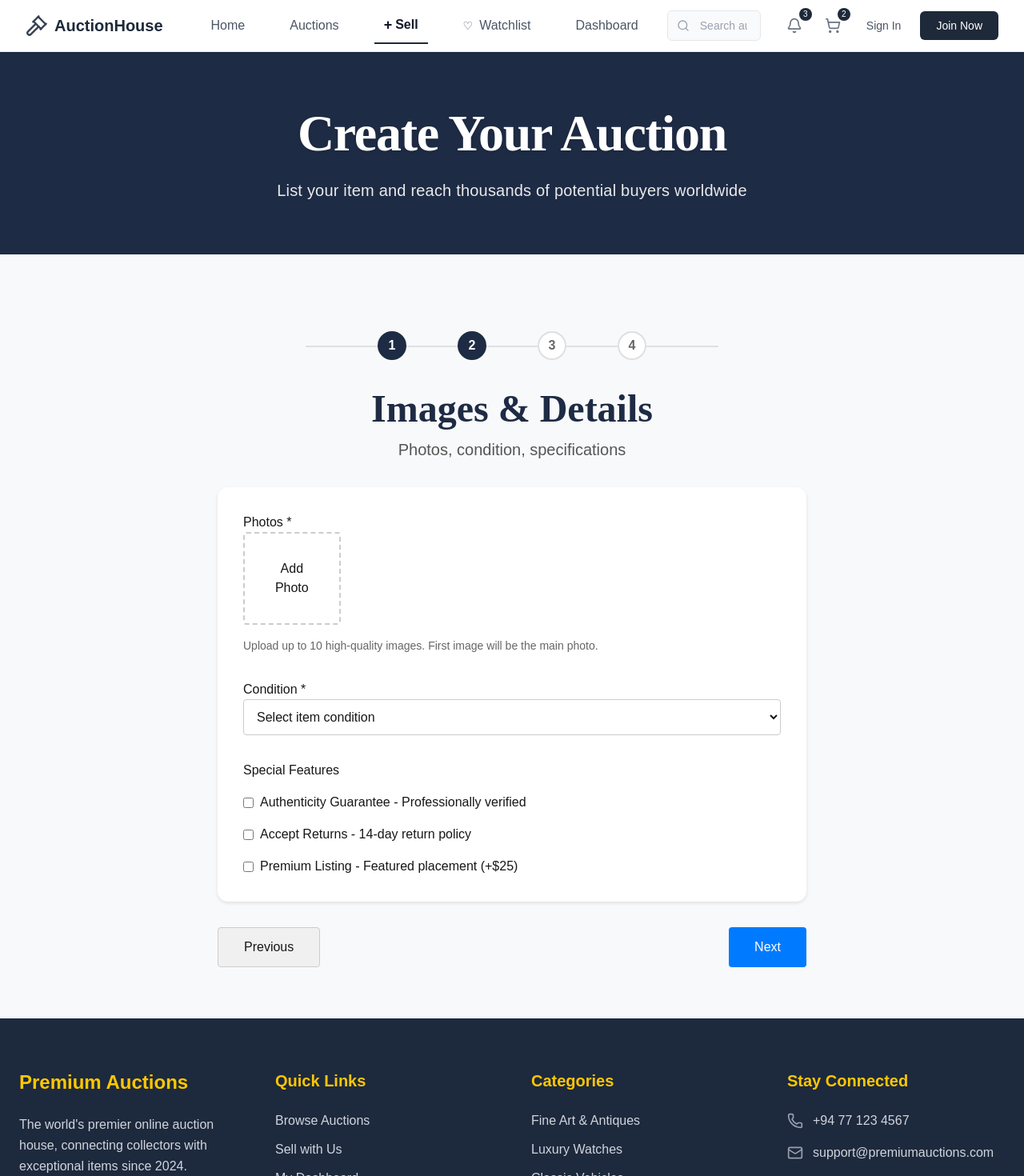
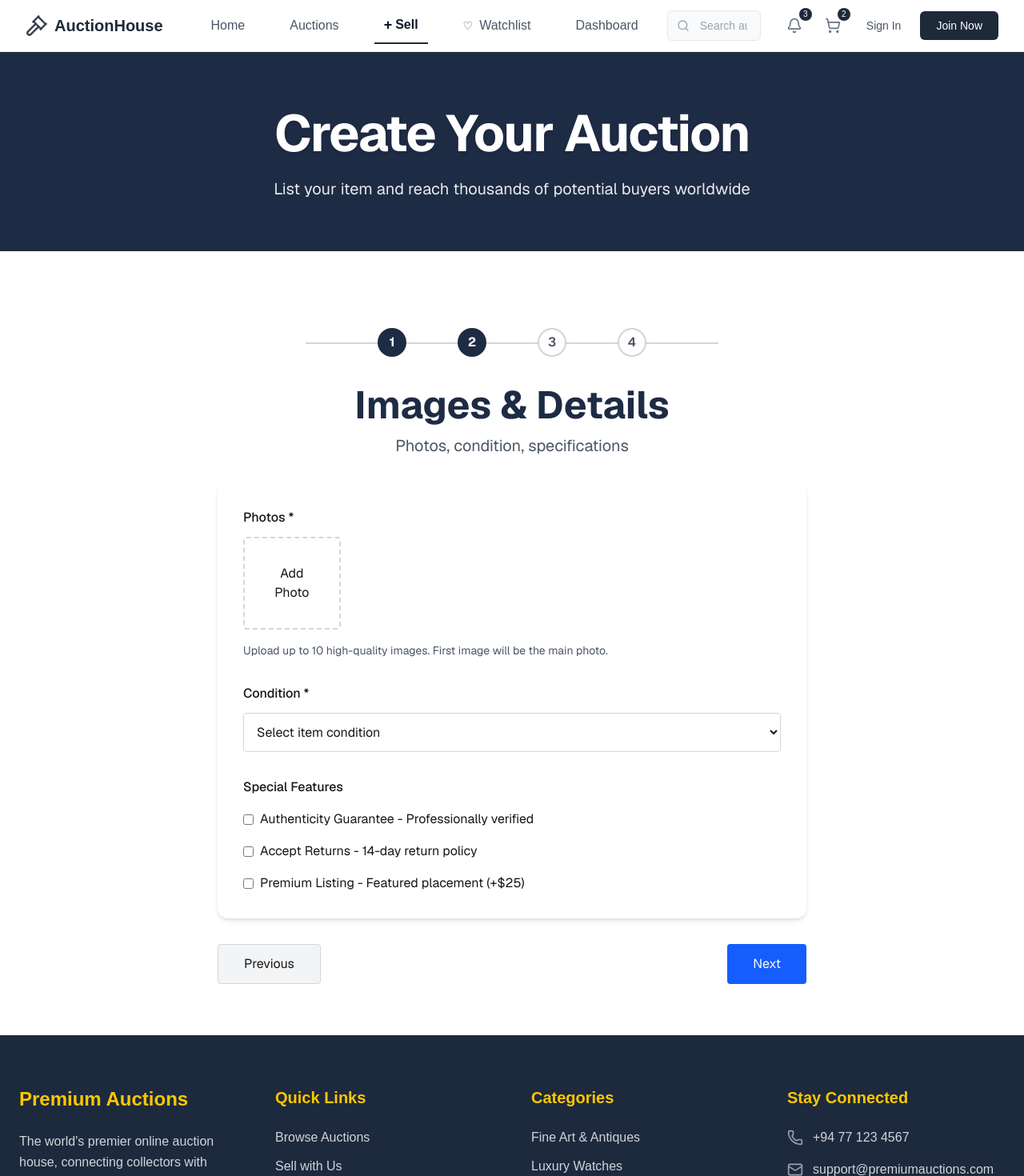
Before and after one commit to Himashmayadunna/auction-management-system, a Next.js app: page /sell in a window 1280 px wide. Shown: the top 1470 px of the page at 80% size. Built offline with nearby package versions, Linux system fonts and the light colour scheme.

Commit message:
removed css file page.jsx with tailwind css

```diff
--- a/src/app/sell/page.jsx
+++ b/src/app/sell/page.jsx
@@ -2,7 +2,6 @@
 
 import { useState } from 'react';
 import Image from 'next/image';
-import styles from './sell.module.css';
 
 export default function SellPage() {
   const [images, setImages] = useState([]);
@@ -10,80 +9,87 @@ export default function SellPage() {
   const [features, setFeatures] = useState({
     authenticity: false,
     returns: false,
-    premium: false
+    premium: false,
   });
 
   const handleImageUpload = (e) => {
     const files = Array.from(e.target.files);
-    const imageUrls = files.map(file => URL.createObjectURL(file));
-    setImages(prev => [...prev, ...imageUrls]);
+    const imageUrls = files.map((file) => URL.createObjectURL(file));
+    setImages((prev) => [...prev, ...imageUrls]);
   };
 
   const removeImage = (index) => {
-    setImages(prev => prev.filter((_, i) => i !== index));
+    setImages((prev) => prev.filter((_, i) => i !== index));
   };
 
   const handleSubmit = async (e) => {
     e.preventDefault();
-    // Mock API call - will be replaced with real API later
-    console.log({
-      images,
-      condition,
-      features
-    });
+    console.log({ images, condition, features });
   };
 
   return (
-    <div className={styles.container}>
-      <div className={styles.headerBox}>
-      <div className={styles.titleContainer}>
-        <h1 className={styles.title}>Create Your Auction</h1>
-        <p className={styles.subtitle}>List your item and reach thousands of potential buyers worldwide</p>
+    <div className="min-h-screen bg-[var(--background)] text-[var(--foreground)] w-full m-0 p-0 font-sans">
+      {/* Header */}
+      <div className="bg-[#1e2b44] py-16 px-8 mb-8">
+        <div className="max-w-[800px] mx-auto text-center">
+          <h1 className="text-[4rem] font-bold text-white mb-4 tracking-tight leading-[1.2]" style={{ textShadow: '0 2px 4px rgba(0,0,0,0.1)' }}>
+            Create Your Auction
+          </h1>
+          <p className="text-xl font-normal text-white/90 mb-0">
+            List your item and reach thousands of potential buyers worldwide
+          </p>
         </div>
       </div>
-      <div className={styles.formContainer}>
-      <div className={styles.progress}>
-         <div className={`${styles.step} ${styles.stepActive}`}>1</div>
-         <div className={`${styles.step} ${styles.stepActive}`}>2</div>
-         <div className={styles.step}>3</div>
-         <div className={styles.step}>4</div>
+
+      {/* Form container */}
+      <div className="bg-[var(--background)] p-8 max-w-[800px] mx-auto my-8">
+        {/* Progress */}
+        <div className="relative max-w-[800px] mx-auto my-8 flex justify-center items-center gap-16">
+          <div className="absolute left-[15%] right-[15%] top-1/2 h-[2px] bg-gray-300 z-0" />
+
+          <div className="relative z-10 w-9 h-9 rounded-full bg-[#1e2b44] border-[#1e2b44] text-white font-bold text-base flex items-center justify-center">1</div>
+          <div className="relative z-10 w-9 h-9 rounded-full bg-[#1e2b44] border-[#1e2b44] text-white font-bold text-base flex items-center justify-center">2</div>
+          <div className="relative z-10 w-9 h-9 rounded-full bg-white border-2 border-gray-300 text-gray-600 font-semibold text-base flex items-center justify-center">3</div>
+          <div className="relative z-10 w-9 h-9 rounded-full bg-white border-2 border-gray-300 text-gray-600 font-semibold text-base flex items-center justify-center">4</div>
         </div>
 
-        <div className={styles.formTopic}>
-          <h1 className={styles.formTopicTitle}>Images & Details</h1>
-          <p className={styles.formTopicSubtitle}>Photos, condition, specifications</p>
+        {/* Form topic */}
+        <div className="max-w-[800px] mx-auto mb-8 text-center">
+          <h1 className="text-[3rem] font-bold mb-2 text-[#1e2b44]" style={{ lineHeight: '1.2' }}>
+            Images & Details
+          </h1>
+          <p className="text-xl text-gray-600 m-0">Photos, condition, specifications</p>
         </div>
 
+        <form onSubmit={handleSubmit} className="mt-8">
+          <section className="bg-[var(--background)] rounded-[13px] p-8 shadow-md mb-8">
+            {/* Image upload */}
+            <div className="mb-8">
+              <h3 className="text-base font-medium mb-3">Photos *</h3>
 
-      <form onSubmit={handleSubmit} className={styles.form}>
-        <section className={styles.section}>
-
-          <div className={styles.imageUpload}>
-            <h3>Photos *</h3>
-            <div className={styles.imageGrid}>
+              <div className="grid gap-4 mb-4" style={{ gridTemplateColumns: 'repeat(auto-fill, minmax(100px, 1fr))' }}>
                 {images.map((image, index) => (
-                <div key={index} className={styles.imagePreview}>
-                  <Image src={image} alt={`Preview ${index + 1}`} width={100} height={100} />
-                  <button type="button" onClick={() => removeImage(index)}>&times;</button>
+                  <div key={index} className="relative rounded-sm overflow-hidden">
+                    <Image src={image} alt={`Preview ${index + 1}`} width={100} height={100} unoptimized />
+                    <button type="button" onClick={() => removeImage(index)} className="absolute top-1 right-1 bg-black/50 text-white rounded-full w-5 h-5 flex items-center justify-center border-none cursor-pointer">
+                      &times;
+                    </button>
                   </div>
                 ))}
-              <label className={styles.uploadButton}>
-                <input
-                  type="file"
-                  accept="image/*"
-                  multiple
-                  onChange={handleImageUpload}
-                  style={{ display: 'none' }}
-                />
+
+                <label className="border-2 border-dashed border-gray-300 rounded-sm p-8 text-center cursor-pointer flex items-center justify-center min-h-[100px] hover:border-blue-600 hover:text-blue-600">
+                  <input type="file" accept="image/*" multiple onChange={handleImageUpload} style={{ display: 'none' }} />
                   <span>Add Photo</span>
                 </label>
               </div>
-            <p className={styles.imageHelp}>Upload up to 10 high-quality images. First image will be the main photo.</p>
+
+              <p className="text-sm text-gray-600 mt-2">Upload up to 10 high-quality images. First image will be the main photo.</p>
             </div>
 
-          <div className={styles.condition}>
-            <h3>Condition *</h3>
-            <select value={condition} onChange={(e) => setCondition(e.target.value)}>
+            {/* Condition */}
+            <div className="mb-8">
+              <h3 className="text-base font-medium mb-3">Condition *</h3>
+              <select value={condition} onChange={(e) => setCondition(e.target.value)} className="w-full p-3 border border-gray-300 rounded text-base">
                 <option value="">Select item condition</option>
                 <option value="new">New</option>
                 <option value="like-new">Like New</option>
@@ -92,38 +98,42 @@ export default function SellPage() {
               </select>
             </div>
 
-          <div className={styles.features}>
-            <h3>Special Features</h3>
-            <label>
+            {/* Features */}
+            <div className="flex flex-col gap-4">
+              <h3 className="text-base font-medium">Special Features</h3>
+
+              <label className="flex items-center gap-2 cursor-pointer">
                 <input
                   type="checkbox"
                   checked={features.authenticity}
-                onChange={(e) => setFeatures(prev => ({ ...prev, authenticity: e.target.checked }))}
+                  onChange={(e) => setFeatures((prev) => ({ ...prev, authenticity: e.target.checked }))}
                 />
-              Authenticity Guarantee - Professionally verified
+                <span>Authenticity Guarantee - Professionally verified</span>
               </label>
-            <label>
+
+              <label className="flex items-center gap-2 cursor-pointer">
                 <input
                   type="checkbox"
                   checked={features.returns}
-                onChange={(e) => setFeatures(prev => ({ ...prev, returns: e.target.checked }))}
+                  onChange={(e) => setFeatures((prev) => ({ ...prev, returns: e.target.checked }))}
                 />
-              Accept Returns - 14-day return policy
+                <span>Accept Returns - 14-day return policy</span>
               </label>
-            <label>
+
+              <label className="flex items-center gap-2 cursor-pointer">
                 <input
                   type="checkbox"
                   checked={features.premium}
-                onChange={(e) => setFeatures(prev => ({ ...prev, premium: e.target.checked }))}
+                  onChange={(e) => setFeatures((prev) => ({ ...prev, premium: e.target.checked }))}
                 />
-              Premium Listing - Featured placement (+$25)
+                <span>Premium Listing - Featured placement (+$25)</span>
               </label>
             </div>
           </section>
 
-        <div className={styles.navigation}>
-          <button type="button" className={styles.prevButton}>Previous</button>
-          <button type="submit" className={styles.nextButton}>Next</button>
+          <div className="flex justify-between mt-8">
+            <button type="button" className="px-8 py-3 rounded border border-gray-300 bg-gray-100 text-base">Previous</button>
+            <button type="submit" className="px-8 py-3 rounded bg-blue-600 text-white hover:bg-blue-800">Next</button>
           </div>
         </form>
       </div>
--- a/src/app/sell/sell.module.css
+++ /dev/null
@@ -1,245 +0,0 @@
-body {
-  background-color: #f8f9fa;
-}
-
-.container {
-  width: 100%;
-  margin: 0;
-  padding: 0;
-}
-
-.headerBox{
-  background-color: #1e2b44;
-  padding: 4rem 2rem;
-  margin-bottom: 2rem;
-}
-
-.titleContainer {
-  max-width: 800px;
-  margin: 0 auto;
-  text-align: center;
-}
-
-.title {
-  font-size: 4rem;
-  font-weight: 700;
-  font-family: var(--font-playfair, serif);
-  text-align: center;
-  color: white;
-  margin-bottom: 1rem;
-  letter-spacing: -0.02em;
-  line-height: 1.2;
-  text-shadow: 0 2px 4px rgba(0, 0, 0, 0.1);
-}
-
-.subtitle {
-  text-align: center;
-  color: rgba(255, 255, 255, 0.9);
-  font-size: 1.25rem;
-  font-family: var(--font-inter, sans-serif);
-  font-weight: 400;
-  margin-bottom: 0;
-  letter-spacing: 0.01em;
-  line-height: 1.6;
-}
-.formContainer {
-  background-color: #f8f9fa;
-  padding: 2rem;
-  max-width: 800px;
-  margin: 2rem auto;
-}
-
-.progress {
-  display: flex;
-  justify-content: center;
-  align-items: center;
-  gap: 4rem;
-  margin: 2rem auto;
-  max-width: 800px;
-  position: relative;
-}
-
-.progress::before {
-  content: '';
-  position: absolute;
-  top: 50%;
-  left: 15%;
-  right: 15%;
-  height: 2px;
-  background-color: #e0e0e0;
-  z-index: 1;
-}
-
-.step {
-  width: 36px;
-  height: 36px;
-  border-radius: 50%;
-  background-color: white;
-  border: 2px solid #e0e0e0;
-  color: #666;
-  font-weight: 600;
-  font-size: 1rem;
-  display: flex;
-  align-items: center;
-  justify-content: center;
-  position: relative;
-  z-index: 2;
-  transition: all 0.3s ease;
-}
-
-.step.stepActive {
-  background-color: #1e2b44;
-  border-color: #1e2b44;
-  color: white;
-  font-weight: bold;
-}
-
-.formTopic {
-  max-width: 800px;
-  margin: 0 auto 2rem auto; /* centers horizontally + adds spacing below */
-  text-align: center;       /* centers the text */
-}
-
-.formTopic h1 {
-  font-size: 3rem;          /* adjust size (48px), change to 3.5rem if needed */
-  font-weight: 700;
-  margin-bottom: 0.5rem;
-  color: #1e2b44;
-  font-family: "Times New Roman", Times, serif;
-  line-height: 1.2;
-}
-
-.formTopic p {
-  font-size: 1.25rem;       /* slightly bigger for subtitle */
-  color: #555;
-  margin: 0;
-}
-
-.form {
-  margin-top: 2rem;
-}
-
-.section {
-  background: white;
-  border-radius: 13px;
-  padding: 2rem;
-  box-shadow: 0 2px 4px rgba(0, 0, 0, 0.1);
-  margin-bottom: 2rem;
-}
-
-.section h2 {
-  font-size: 1.5rem;
-  margin-bottom: 0.5rem;
-}
-
-.section p {
-  color: #666;
-  margin-bottom: 2rem;
-}
-
-.imageUpload {
-  margin-bottom: 2rem;
-}
-
-.imageGrid {
-  display: grid;
-  grid-template-columns: repeat(auto-fill, minmax(100px, 1fr));
-  gap: 1rem;
-  margin-bottom: 1rem;
-}
-
-.imagePreview {
-  position: relative;
-  border-radius: 4px;
-  overflow: hidden;
-}
-
-.imagePreview button {
-  position: absolute;
-  top: 5px;
-  right: 5px;
-  background: rgba(0, 0, 0, 0.5);
-  color: white;
-  border: none;
-  border-radius: 50%;
-  width: 20px;
-  height: 20px;
-  cursor: pointer;
-}
-
-.uploadButton {
-  border: 2px dashed #ccc;
-  border-radius: 4px;
-  padding: 2rem;
-  text-align: center;
-  cursor: pointer;
-  display: flex;
-  align-items: center;
-  justify-content: center;
-  min-height: 100px;
-}
-
-.uploadButton:hover {
-  border-color: #007bff;
-  color: #007bff;
-}
-
-.condition {
-  margin-bottom: 2rem;
-}
-
-.condition select {
-  width: 100%;
-  padding: 0.75rem;
-  border: 1px solid #ccc;
-  border-radius: 4px;
-  font-size: 1rem;
-}
-
-.features {
-  display: flex;
-  flex-direction: column;
-  gap: 1rem;
-}
-
-.features label {
-  display: flex;
-  align-items: center;
-  gap: 0.5rem;
-  cursor: pointer;
-}
-
-.navigation {
-  display: flex;
-  justify-content: space-between;
-  margin-top: 2rem;
-}
-
-.prevButton,
-.nextButton {
-  padding: 0.75rem 2rem;
-  border-radius: 4px;
-  font-size: 1rem;
-  cursor: pointer;
-}
-
-.prevButton {
-  background-color: #f0f0f0;
-  border: 1px solid #ccc;
-}
-
-.nextButton {
-  background-color: #007bff;
-  color: white;
-  border: none;
-}
-
-.nextButton:hover {
-  background-color: #0056b3;
-}
-
-.imageHelp {
-  font-size: 0.875rem;
-  color: #666;
-  margin-top: 0.5rem;
-}
```
Lines whose indentation alone changed are shown as unchanged.
